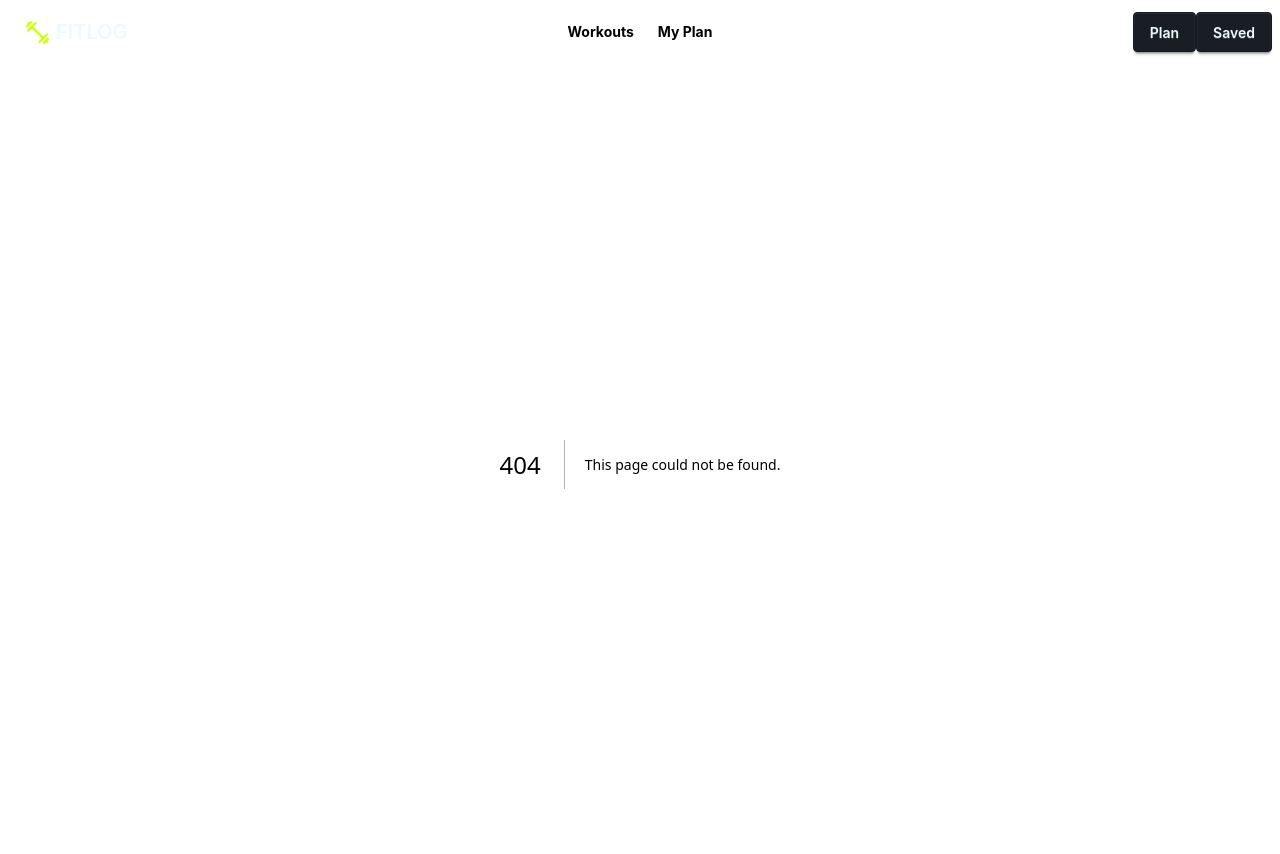
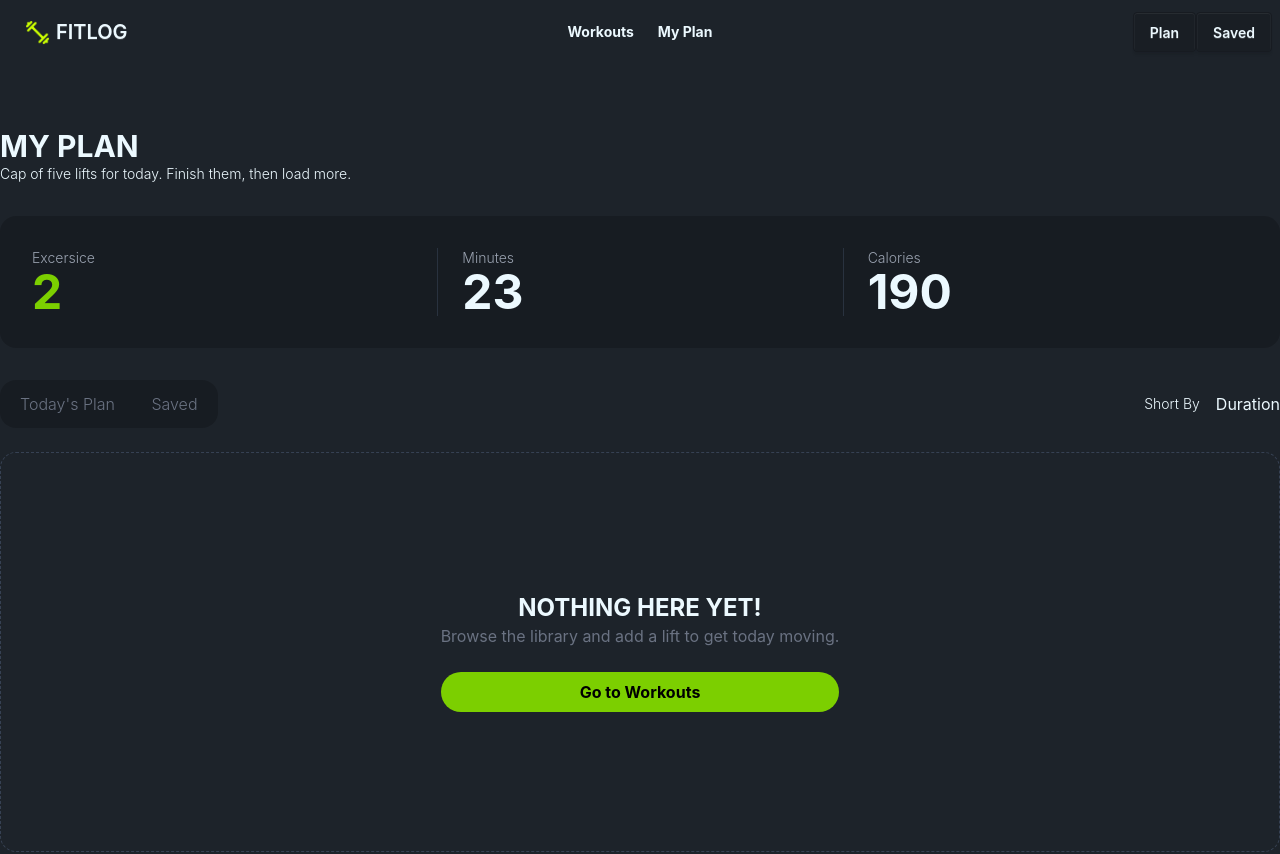
Before and after one commit to nirjhonhasan/fit-log, a Next.js app: page /my-plan in a window 1280 px wide. Before the commit this address had no page. Shown: the top 854 px of the page. Built offline with nearby package versions, Linux system fonts and the light colour scheme.

Commit message:
Home Details page and my pane structure has done

```diff
--- a/src/Components/NavBar.tsx
+++ b/src/Components/NavBar.tsx
@@ -6,7 +6,7 @@ import Link from 'next/link';
 
 const navItem = <>
         <li className='hover:bg-lime-500/10 hover:text-lime-500 text-sm font-bold rounded-full'><Link href='/'>Workouts</Link></li>
-        <li className='hover:bg-lime-500/10 hover:text-lime-500 text-sm font-bold rounded-full'><Link href='/'>My Plan</Link></li>
+        <li className='hover:bg-lime-500/10 hover:text-lime-500 text-sm font-bold rounded-full'><Link href='/my-plan'>My Plan</Link></li>
     </>
 
 
--- a/src/Components/Workouts_Home.tsx
+++ b/src/Components/Workouts_Home.tsx
@@ -5,7 +5,7 @@ import { IFit } from '@/Types/FitTypes';
 
 
 const FitResponse = async () => {
-    const res = await fetch('https://api.abcz.workers.dev/api/fitlog');
+    const res = await fetch('https://api.abcz.workers.dev/api/fitlog', {cache: "no-store"});
 
     return res.json();
 }
--- a/src/Components/WorksoutCard.tsx
+++ b/src/Components/WorksoutCard.tsx
@@ -3,6 +3,7 @@ import React from 'react';
 import { FiClock, FiStar } from 'react-icons/fi'; // React Icons থেকে
 import { FaFire } from 'react-icons/fa'; // React Icons থেকে
 import Image from 'next/image';
+import Link from 'next/link';
 
 interface WorkoutProps {
     item: IFit;
@@ -10,6 +11,7 @@ interface WorkoutProps {
 
 const WorksoutCard = ({ item }: WorkoutProps) => {
     return (
+        <Link href={`/workouts/${item.id}`}>
             <div className="bg-[#181a20] rounded-2xl overflow-hidden border border-gray-800 shadow-lg text-white hover:border-gray-700 transition duration-300">
 
 
@@ -79,6 +81,8 @@ const WorksoutCard = ({ item }: WorkoutProps) => {
                     </div>
                 </div>
             </div>
+        </Link>
+
     );
 };
 
--- /dev/null
+++ b/src/Components/my-plan-files/SelectedPlanList.tsx
@@ -0,0 +1,40 @@
+import Link from 'next/link';
+import React from 'react';
+
+const SelectedPlanList = () => {
+    return (
+        <div>
+            <div className='flex justify-between items-center'>
+                <div className='bg-black/20 inline px-1 py-3 rounded-2xl'>
+
+                    <Link href='/' className='rounded-2xl text-md font-light text-gray-500
+                 hover:text-white hover:bg-gray-800 px-4 py-2'
+                    >Today's Plan</Link>
+
+                    <Link href='/' className='rounded-2xl text-md font-light text-gray-500
+                 hover:text-white hover:bg-gray-800 px-4 py-2'
+                    > Saved </Link>
+
+                </div>
+
+                <div className='flex justify-between items-center gap-4'>
+                    <h2 className='text-sm font-light'>Short By</h2>
+                    <button>Duration</button>
+                </div>
+            </div>
+
+
+            <div className='flex justify-center items-center min-h-[400px] border-dashed border border-gray-700 mt-6 rounded-2xl'>
+                <div className='flex flex-col text-center justify-center'>
+                    <h2 className='text-2xl font-bold uppercase'>Nothing Here Yet!</h2>
+                    <p className='mb-6 text-gray-500'>Browse the library and add a lift to get today moving.</p>
+                    <Link href='/' className='px-4 py-2 rounded-full bg-lime-500 text-black
+                    font-bold '>Go to Workouts</Link>
+                </div>
+            </div>
+
+        </div>
+    );
+};
+
+export default SelectedPlanList;
--- /dev/null
+++ b/src/app/my-plan/page.tsx
@@ -0,0 +1,43 @@
+import SelectedPlanList from '@/Components/my-plan-files/SelectedPlanList';
+import React from 'react';
+
+const page = () => {
+    return (
+        <div className='container mx-auto mt-16 space-y-8'>
+            <div>
+                <h1 className='text-3xl font-bold'>MY PLAN</h1>
+                <p className='text-sm font-light'>Cap of five lifts for today. Finish them, then load more.</p>
+            </div>
+
+
+
+            <div className='grid grid-cols-3  bg-black/20 p-8 rounded-2xl'>
+
+                <div className='flex flex-col justify-start '>
+                    <h2 className='text-sm font-light text-gray-400 '>Excersice</h2>
+                    <h1 className='text-5xl font-bold text-lime-500'>2</h1>
+                </div>
+
+
+                <div className='flex flex-col justify-start border-l border-gray-700/60 pl-6'>
+                    <h2 className='text-sm font-light text-gray-400'>Minutes</h2>
+                    <h1 className='text-5xl font-bold'>23</h1>
+                </div>
+
+
+                <div className='flex flex-col items-start border-l border-gray-700/60 pl-6'>
+                    <h2 className='text-sm font-light text-gray-400'>Calories</h2>
+                    <h1 className='text-5xl font-bold'>190</h1>
+                </div>
+
+            </div>
+
+
+
+
+            <SelectedPlanList/>
+        </div>
+    );
+};
+
+export default page;
--- /dev/null
+++ b/src/app/workouts/[id]/page.tsx
@@ -0,0 +1,124 @@
+import { IFit } from '@/Types/FitTypes';
+import Image from 'next/image';
+import React from 'react';
+
+
+
+
+const FitData = async () => {
+    const res = await fetch('https://api.abcz.workers.dev/api/fitlog', { cache: "no-store" });
+
+    return res.json();
+}
+
+
+
+const page = async ({ params }) => {
+
+    const { id } = await params;
+    const items = await FitData();
+    const item = items.find((item: IFit) => String(item.id) === String(id))
+
+
+
+    return (
+        <div className="min-h-screen bg-[#0f1117] text-white flex items-center justify-center p-4 md:p-8">
+            <div className="max-w-5xl w-full grid grid-cols-1 md:grid-cols-2 gap-8 items-start">
+
+                {/* Left Side: Image */}
+                <div className="relative border-2 border-cyan-400/80 rounded-2xl overflow-hidden bg-[#181a24] p-1.5 shadow-lg">
+                    <Image
+                        src={item.image}
+                        alt={item.name}
+                        width={600}
+                        height={800}
+                    />
+                </div>
+
+                {/* Right Side: Details Content */}
+                <div className="flex flex-col justify-between">
+                    <div>
+                        {/* Title & Description */}
+                        <h1 className="text-4xl md:text-5xl font-black uppercase tracking-wider mb-2 text-white">
+                            {item.name}
+                        </h1>
+                        <p className="text-gray-400 text-sm mb-4 leading-relaxed">
+                            {item.description}
+                        </p>
+
+                        {/* Muscle Groups Tags */}
+                        <div className="flex flex-wrap gap-2 mb-6">
+                            {item.muscleGroups?.map((group: string, index: number) => (
+                                <span
+                                    key={index}
+                                    className="bg-[#ccff00] text-black font-bold text-xs px-3 py-1 rounded-full uppercase tracking-wide"
+                                >
+                                    {group}
+                                </span>
+                            ))}
+                        </div>
+
+                        {/* Stats Table */}
+                        <div className="bg-[#161822] rounded-xl overflow-hidden mb-6 border border-gray-800/80 text-sm">
+                            <div className="flex justify-between items-center px-4 py-2.5 border-b border-gray-800/60">
+                                <span className="text-gray-400 uppercase text-xs tracking-wider font-semibold">Equipment</span>
+                                <span className="font-medium text-gray-200">{item.equipment}</span>
+                            </div>
+                            <div className="flex justify-between items-center px-4 py-2.5 border-b border-gray-800/60">
+                                <span className="text-gray-400 uppercase text-xs tracking-wider font-semibold">Difficulty</span>
+                                <span className="font-medium text-gray-200">{item.difficulty}</span>
+                            </div>
+                            <div className="flex justify-between items-center px-4 py-2.5 border-b border-gray-800/60">
+                                <span className="text-gray-400 uppercase text-xs tracking-wider font-semibold">Sets</span>
+                                <span className="font-medium text-gray-200">{item.sets}</span>
+                            </div>
+                            <div className="flex justify-between items-center px-4 py-2.5 border-b border-gray-800/60">
+                                <span className="text-gray-400 uppercase text-xs tracking-wider font-semibold">Reps</span>
+                                <span className="font-medium text-gray-200">{item.reps}</span>
+                            </div>
+                            <div className="flex justify-between items-center px-4 py-2.5 border-b border-gray-800/60">
+                                <span className="text-gray-400 uppercase text-xs tracking-wider font-semibold">Duration</span>
+                                <span className="font-medium text-gray-200">{item.duration} min</span>
+                            </div>
+                            <div className="flex justify-between items-center px-4 py-2.5 border-b border-gray-800/60">
+                                <span className="text-gray-400 uppercase text-xs tracking-wider font-semibold">Calories</span>
+                                <span className="font-medium text-gray-200">{item.caloriesBurned} kcal</span>
+                            </div>
+                            <div className="flex justify-between items-center px-4 py-2.5">
+                                <span className="text-gray-400 uppercase text-xs tracking-wider font-semibold">Rating</span>
+                                <span className="font-medium text-gray-200">{item.rating}</span>
+                            </div>
+                        </div>
+
+                        {/* Instructions List */}
+                        <div className="mb-6">
+                            <h3 className="text-lg font-bold uppercase tracking-wider mb-3 text-white">
+                                INSTRUCTIONS
+                            </h3>
+                            <ol className="text-gray-300 text-xs md:text-sm space-y-2 list-decimal list-inside leading-relaxed">
+                                {item.instructions?.map((instruction: string, index: number) => (
+                                    <li key={index} className="pl-1">
+                                        {instruction}
+                                    </li>
+                                ))}
+                            </ol>
+                        </div>
+                    </div>
+
+                    {/* Buttons */}
+                    <div className="flex flex-col sm:flex-row items-center gap-3 pt-2">
+                        <button className="w-full sm:flex-1 bg-[#ccff00] hover:bg-[#b5e600] text-black font-bold py-3 px-5 rounded-xl flex items-center justify-center gap-2 text-sm transition-all shadow-md">
+                            Add to today's plan
+                        </button>
+                        <button className="w-full sm:w-auto bg-[#161822] hover:bg-[#202330] text-gray-300 font-semibold py-3 px-5 rounded-xl flex items-center justify-center gap-2 text-sm border border-gray-800 transition-all">
+                            Save for later
+                        </button>
+                    </div>
+
+                </div>
+            </div>
+        </div>
+    );
+};
+
+export default page;
```
Lines whose indentation alone changed are shown as unchanged.
